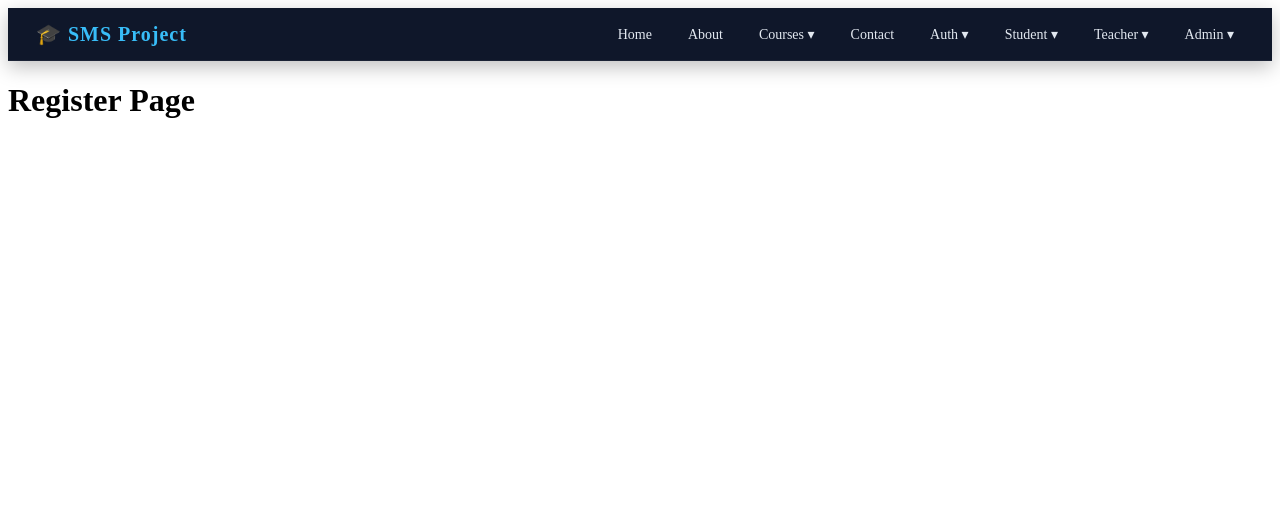
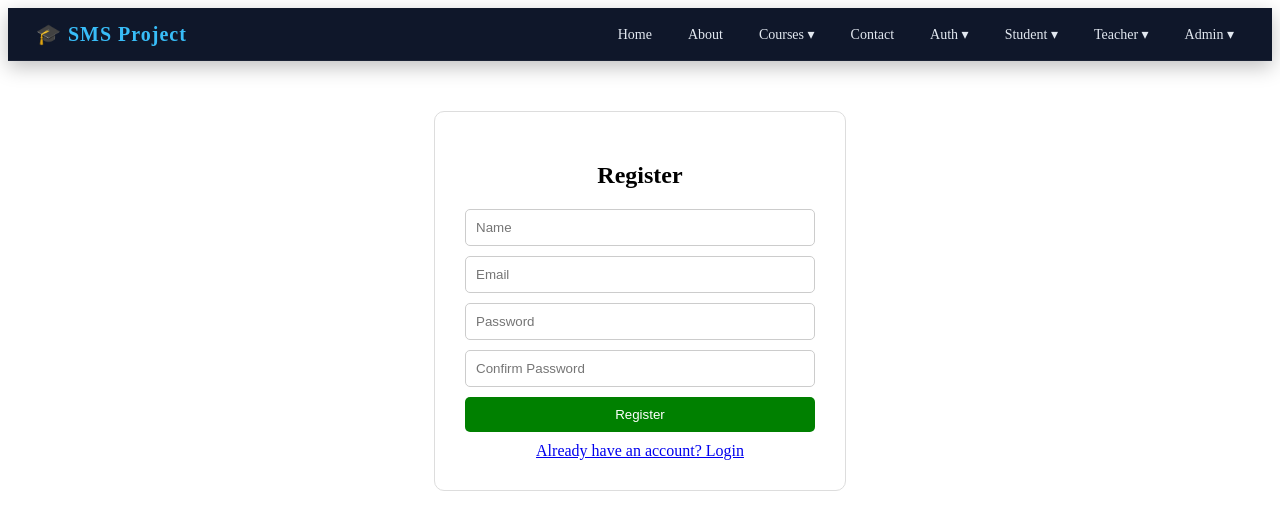
Before and after one commit to Rutuja136/sms-project, a React (Vite) app: page /register in a window 1280 px wide. Shown: the top 530 px of the page. Built offline with nearby package versions, Linux system fonts and the light colour scheme.

Commit message:
completed authpages

```diff
--- a/src/auth/ForgotPassword.jsx
+++ b/src/auth/ForgotPassword.jsx
@@ -1,5 +1,73 @@
-const ForgotPassword = () => {
-  return <h1>Forgot Password Page</h1>;
+import { useState } from "react";
+import { useNavigate, Link } from "react-router-dom";
+
+export default function ForgotPassword() {
+  const navigate = useNavigate();
+
+  const [email, setEmail] = useState("");
+
+  const handleSubmit = (e) => {
+    e.preventDefault();
+
+    if (!email) {
+      alert("Please enter email");
+      return;
+    }
+
+    alert("Reset link sent to your email");
+    navigate("/auth/reset-password");
+  };
+
+  return (
+    <div style={style.container}>
+      <h2>Forgot Password</h2>
+
+      <form onSubmit={handleSubmit} style={style.form}>
+        <input
+          type="email"
+          placeholder="Enter Email"
+          value={email}
+          onChange={(e) => setEmail(e.target.value)}
+          style={style.input}
+        />
+
+        <button type="submit" style={style.button}>
+          Send Reset Link
+        </button>
+      </form>
+
+      <div style={{ marginTop: 10 }}>
+        <Link to="/auth/login">Back to Login</Link>
+      </div>
+    </div>
+  );
+}
+
+const style = {
+  container: {
+    padding: 30,
+    maxWidth: 350,
+    margin: "50px auto",
+    textAlign: "center",
+    border: "1px solid #ddd",
+    borderRadius: 10,
+  },
+  form: {
+    display: "flex",
+    flexDirection: "column",
+    gap: 10,
+  },
+  input: {
+    padding: 10,
+    borderRadius: 5,
+    border: "1px solid #ccc",
+  },
+  button: {
+    padding: 10,
+    background: "orange",
+    color: "white",
+    border: "none",
+    borderRadius: 5,
+    cursor: "pointer",
+  },
 };
-
-export default ForgotPassword;
--- a/src/auth/Login.jsx
+++ b/src/auth/Login.jsx
@@ -1,5 +1,92 @@
-const Login = () => {
-  return <h1>Login Page</h1>;
+import { useState } from "react";
+import { useNavigate, Link } from "react-router-dom";
+
+export default function Login() {
+  const navigate = useNavigate();
+
+  const [form, setForm] = useState({
+    email: "",
+    password: "",
+  });
+
+  const handleChange = (e) => {
+    setForm({ ...form, [e.target.name]: e.target.value });
+  };
+
+  const handleSubmit = (e) => {
+    e.preventDefault();
+
+    if (form.email && form.password) {
+      alert("Login Successful");
+      navigate("/dashboard"); // make sure route exists
+    } else {
+      alert("Fill all fields");
+    }
+  };
+
+  return (
+    <div style={style.container}>
+      <h2>Login</h2>
+
+      <form onSubmit={handleSubmit} style={style.form}>
+        <input
+          name="email"
+          placeholder="Email"
+          value={form.email}
+          onChange={handleChange}
+          style={style.input}
+        />
+
+        <input
+          name="password"
+          type="password"
+          placeholder="Password"
+          value={form.password}
+          onChange={handleChange}
+          style={style.input}
+        />
+
+        <button type="submit" style={style.button}>
+          Login
+        </button>
+      </form>
+
+      <div style={{ marginTop: 10 }}>
+        <Link to="/auth/forgot-password">Forgot Password?</Link>
+      </div>
+
+      <div>
+        <Link to="/auth/register">Create Account</Link>
+      </div>
+    </div>
+  );
+}
+
+const style = {
+  container: {
+    padding: 30,
+    maxWidth: 320,
+    margin: "50px auto",
+    textAlign: "center",
+    border: "1px solid #ddd",
+    borderRadius: 10,
+  },
+  form: {
+    display: "flex",
+    flexDirection: "column",
+    gap: 10,
+  },
+  input: {
+    padding: 10,
+    borderRadius: 5,
+    border: "1px solid #ccc",
+  },
+  button: {
+    padding: 10,
+    background: "black",
+    color: "white",
+    border: "none",
+    borderRadius: 5,
+    cursor: "pointer",
+  },
 };
-
-export default Login;
--- a/src/auth/Register.jsx
+++ b/src/auth/Register.jsx
@@ -1,5 +1,113 @@
-const Register = () => {
-  return <h1>Register Page</h1>;
+import { useState } from "react";
+import { useNavigate, Link } from "react-router-dom";
+
+export default function Register() {
+  const navigate = useNavigate();
+
+  const [form, setForm] = useState({
+    name: "",
+    email: "",
+    password: "",
+    confirmPassword: "",
+  });
+
+  const handleChange = (e) => {
+    setForm({ ...form, [e.target.name]: e.target.value });
+  };
+
+  const handleSubmit = (e) => {
+    e.preventDefault();
+
+    if (!form.name || !form.email || !form.password || !form.confirmPassword) {
+      alert("Fill all fields");
+      return;
+    }
+
+    if (form.password !== form.confirmPassword) {
+      alert("Passwords do not match");
+      return;
+    }
+
+    alert("Registration Successful");
+    navigate("/auth/login");
+  };
+
+  return (
+    <div style={style.container}>
+      <h2>Register</h2>
+
+      <form onSubmit={handleSubmit} style={style.form}>
+        <input
+          name="name"
+          placeholder="Name"
+          value={form.name}
+          onChange={handleChange}
+          style={style.input}
+        />
+
+        <input
+          name="email"
+          placeholder="Email"
+          value={form.email}
+          onChange={handleChange}
+          style={style.input}
+        />
+
+        <input
+          name="password"
+          type="password"
+          placeholder="Password"
+          value={form.password}
+          onChange={handleChange}
+          style={style.input}
+        />
+
+        <input
+          name="confirmPassword"
+          type="password"
+          placeholder="Confirm Password"
+          value={form.confirmPassword}
+          onChange={handleChange}
+          style={style.input}
+        />
+
+        <button type="submit" style={style.button}>
+          Register
+        </button>
+      </form>
+
+      <div style={{ marginTop: 10 }}>
+        <Link to="/auth/login">Already have an account? Login</Link>
+      </div>
+    </div>
+  );
+}
+
+const style = {
+  container: {
+    padding: 30,
+    maxWidth: 350,
+    margin: "50px auto",
+    textAlign: "center",
+    border: "1px solid #ddd",
+    borderRadius: 10,
+  },
+  form: {
+    display: "flex",
+    flexDirection: "column",
+    gap: 10,
+  },
+  input: {
+    padding: 10,
+    borderRadius: 5,
+    border: "1px solid #ccc",
+  },
+  button: {
+    padding: 10,
+    background: "green",
+    color: "white",
+    border: "none",
+    borderRadius: 5,
+    cursor: "pointer",
+  },
 };
-
-export default Register;
--- a/src/auth/ResetPassword.jsx
+++ b/src/auth/ResetPassword.jsx
@@ -1,5 +1,95 @@
-const ResetPassword = () => {
-  return <h1>Reset Password Page</h1>;
+import { useState } from "react";
+import { useNavigate, Link } from "react-router-dom";
+
+export default function ResetPassword() {
+  const navigate = useNavigate();
+
+  const [form, setForm] = useState({
+    password: "",
+    confirmPassword: "",
+  });
+
+  const handleChange = (e) => {
+    setForm({ ...form, [e.target.name]: e.target.value });
+  };
+
+  const handleSubmit = (e) => {
+    e.preventDefault();
+
+    if (!form.password || !form.confirmPassword) {
+      alert("Fill all fields");
+      return;
+    }
+
+    if (form.password !== form.confirmPassword) {
+      alert("Passwords do not match");
+      return;
+    }
+
+    alert("Password reset successful");
+    navigate("/auth/login");
+  };
+
+  return (
+    <div style={style.container}>
+      <h2>Reset Password</h2>
+
+      <form onSubmit={handleSubmit} style={style.form}>
+        <input
+          type="password"
+          name="password"
+          placeholder="New Password"
+          value={form.password}
+          onChange={handleChange}
+          style={style.input}
+        />
+
+        <input
+          type="password"
+          name="confirmPassword"
+          placeholder="Confirm Password"
+          value={form.confirmPassword}
+          onChange={handleChange}
+          style={style.input}
+        />
+
+        <button type="submit" style={style.button}>
+          Reset Password
+        </button>
+      </form>
+
+      <div style={{ marginTop: 10 }}>
+        <Link to="/auth/login">Back to Login</Link>
+      </div>
+    </div>
+  );
+}
+
+const style = {
+  container: {
+    padding: 30,
+    maxWidth: 350,
+    margin: "50px auto",
+    textAlign: "center",
+    border: "1px solid #ddd",
+    borderRadius: 10,
+  },
+  form: {
+    display: "flex",
+    flexDirection: "column",
+    gap: 10,
+  },
+  input: {
+    padding: 10,
+    borderRadius: 5,
+    border: "1px solid #ccc",
+  },
+  button: {
+    padding: 10,
+    background: "red",
+    color: "white",
+    border: "none",
+    borderRadius: 5,
+    cursor: "pointer",
+  },
 };
-
-export default ResetPassword;
```
Also changed, not shown: src/layouts/AuthLayout.jsx (+48 -8 lines), src/layouts/PublicLayout.jsx (+39 -8 lines).
